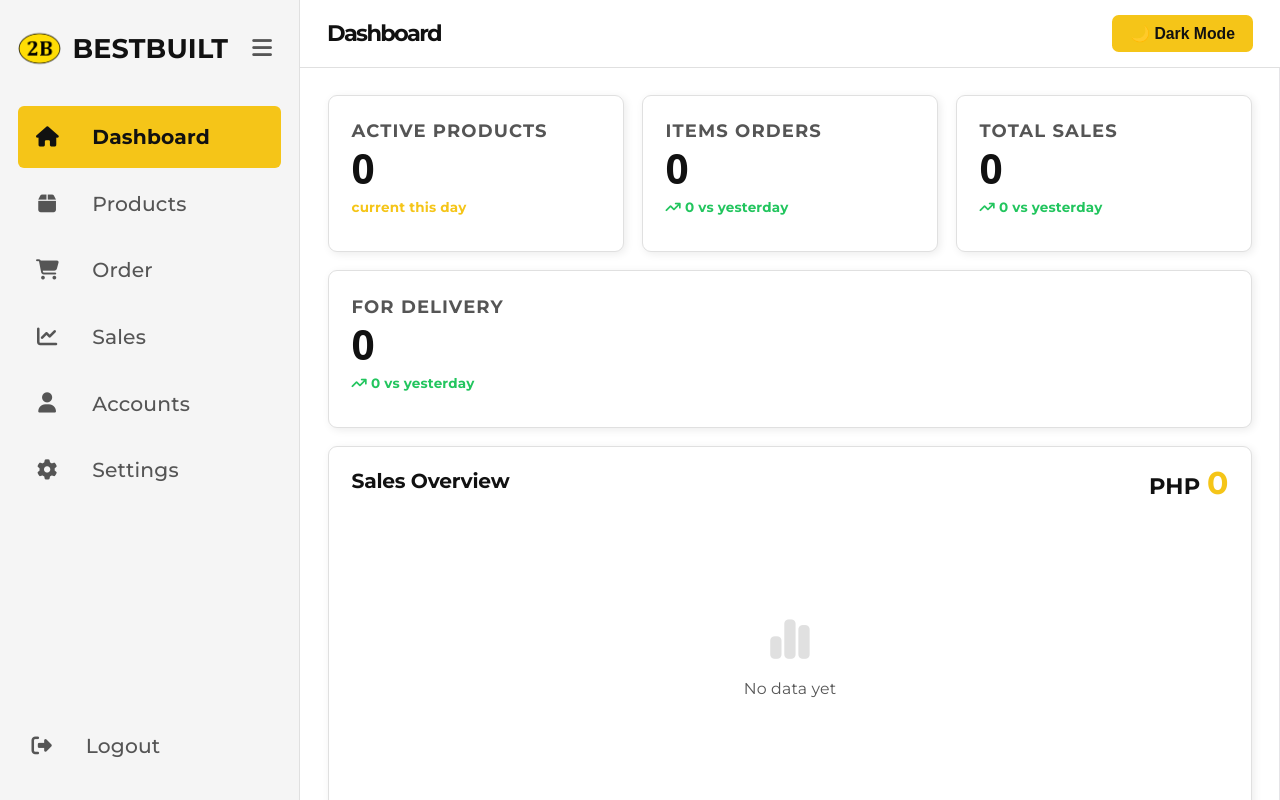
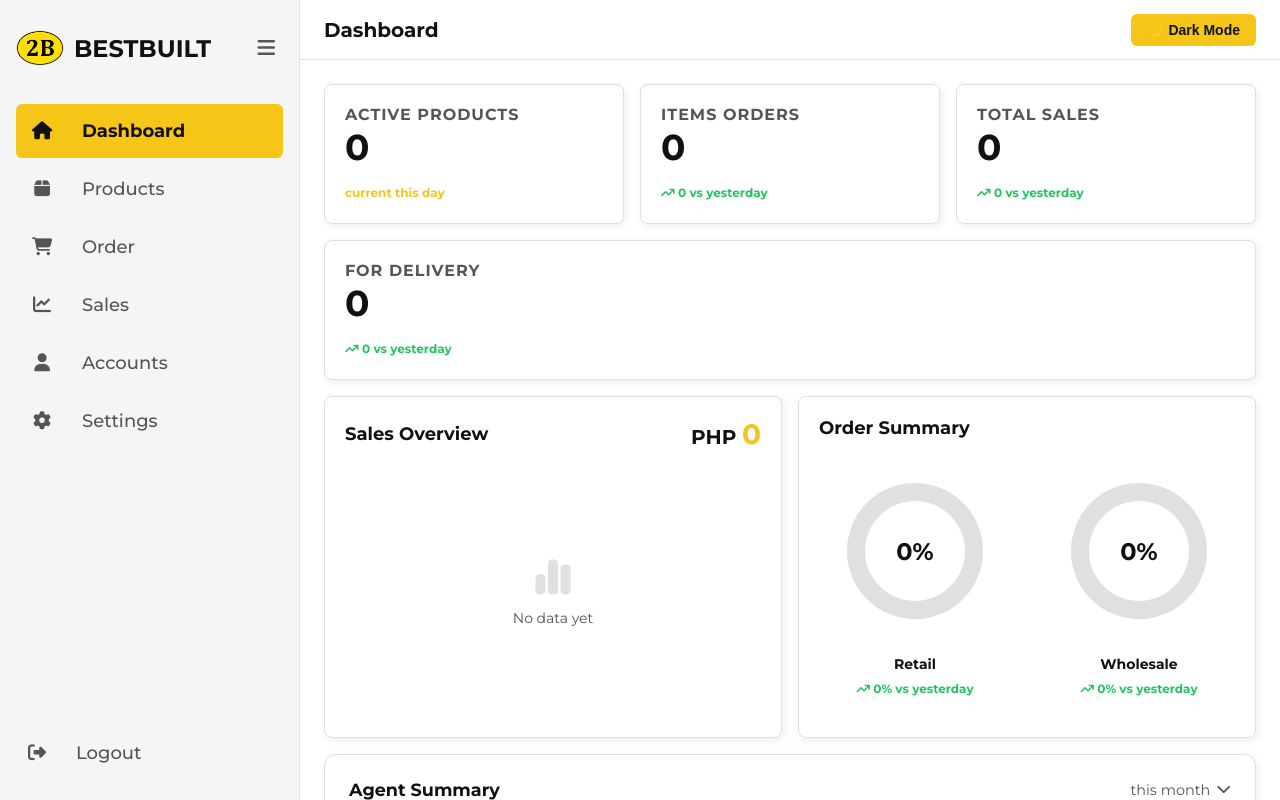
Before and after one commit to crosser800/Kiosk-Website-Control, a React (Vite) app: page / in a window 1280 px wide. Built offline with nearby package versions, Linux system fonts and the light colour scheme.

Commit message:
small adjustments

```diff
--- a/src/App.css
+++ b/src/App.css
@@ -1,52 +1,3 @@
-* {
-  margin: 0;
-  padding: 0;
-  box-sizing: border-box;
-}
-
-:root {
-  --yellow: #f5c518;
-  --background: #ffffff;
-  --surface: #f5f5f5;
-  --text: #111111;
-  --text-muted: #555555;
-  --card-bg: #ffffff;
-  --card-border: #e0e0e0;
-  --card-shadow: 2px 2px 8px rgba(0, 0, 0, 0.08);
-  --hover-bg: #f5c518;
-  --hover-text: #111111;
-}
-
-:root.dark {
-  --background: #111111;
-  --surface: #1a1a1a;
-  --text: #ffffff;
-  --text-muted: #aaaaaa;
-  --card-bg: #1e1e1e;
-  --card-border: #2a2a2a;
-  --card-shadow: 2px 2px 8px rgba(0, 0, 0, 0.4);
-  --hover-bg: #f5c518;
-  --hover-text: #111111;
-}
-
-html, body {
-  width: 100%;
-  height: 100%;
-  overflow: hidden;
-}
-
-body {
-  font-family:"Montserrat", sans-serif;
-  background-color: var(--background);
-  color: var(--text);
-  transition: background-color 0.3s, color 0.3s;
-}
-
-#root {
-  height: 100vh;
-  width: 100%;
-}
-
 .app-container {
   display: flex;
   height: 100vh;
--- a/src/components/Sidebar.module.css
+++ b/src/components/Sidebar.module.css
@@ -44,8 +44,8 @@
 }
 
 .logo img {
-  width: 2.4rem;
-  height: 2.4rem;
+  width: 3rem;
+  height: 3rem;
   border-radius: 50%;
   object-fit: cover;
   flex-shrink: 0;
--- a/src/components/dashboard/ActiveProducts.module.css
+++ b/src/components/dashboard/ActiveProducts.module.css
@@ -28,7 +28,7 @@
   font-size: 2.25rem;
   font-weight: bold;
   color: var(--text);
-  margin-bottom: 0.0625rem;
+  margin-bottom: 1rem;
 }
 
 .subtitle {
--- a/src/components/dashboard/ForDelivery.module.css
+++ b/src/components/dashboard/ForDelivery.module.css
@@ -28,7 +28,7 @@
   font-size: 2.25rem;
   font-weight: bold;
   color: var(--text);
-  margin-bottom: 0.0625rem;
+  margin-bottom: 1rem;
 }
 
 .subtitle {
--- a/src/components/dashboard/ItemsOrders.module.css
+++ b/src/components/dashboard/ItemsOrders.module.css
@@ -28,7 +28,7 @@
   font-size: 2.25rem;
   font-weight: bold;
   color: var(--text);
-  margin-bottom: 0.0625rem;
+  margin-bottom: 1rem;
 }
 
 .subtitle {
--- a/src/components/dashboard/OrderSummary.module.css
+++ b/src/components/dashboard/OrderSummary.module.css
@@ -4,7 +4,6 @@
   border-radius: 0.5rem;
   padding: 1.25rem;
   flex: 1;
-  min-width: 100%;
   box-shadow: var(--card-shadow);
   transition: background-color 0.3s, border 0.3s;
 }
@@ -36,8 +35,8 @@
 
 .donut {
   position: relative;
-  width: 8.125rem;
-  height: 8.125rem;
+  width: 12rem;
+  height: 12rem;
   display: flex;
   align-items: center;
   justify-content: center;
@@ -45,7 +44,7 @@
 
 .percentage {
   position: absolute;
-  font-size: 1.25rem;
+  font-size: 1.5rem;
   font-weight: bold;
   color: var(--text);
 }
@@ -84,11 +83,11 @@
   }
 
   .donut {
-    width: 7rem;
-    height: 7rem;
+    width: 8rem;
+    height: 8rem;
   }
 
   .percentage {
-    font-size: 1rem;
+    font-size: 1.125rem;
   }
 }
--- a/src/components/dashboard/OrderSummary.tsx
+++ b/src/components/dashboard/OrderSummary.tsx
@@ -29,14 +29,14 @@ export default function OrderSummary({
         {/* Retail */}
         <div className={styles.item}>
           <div className={styles.donut}>
-            <ResponsiveContainer width={130} height={130}>
+            <ResponsiveContainer width={160} height={160}>
               <PieChart>
                 <Pie
                   data={retailData}
                   cx="50%"
                   cy="50%"
-                  innerRadius={40}
-                  outerRadius={55}
+                  innerRadius={50}
+                  outerRadius={68}
                   startAngle={90}
                   endAngle={-270}
                   dataKey="value"
@@ -63,14 +63,14 @@ export default function OrderSummary({
         {/* Wholesale */}
         <div className={styles.item}>
           <div className={styles.donut}>
-            <ResponsiveContainer width={130} height={130}>
+            <ResponsiveContainer width={160} height={160}>
               <PieChart>
                 <Pie
                   data={wholesaleData}
                   cx="50%"
                   cy="50%"
-                  innerRadius={40}
-                  outerRadius={55}
+                  innerRadius={50}
+                  outerRadius={68}
                   startAngle={90}
                   endAngle={-270}
                   dataKey="value"
--- a/src/components/dashboard/SalesOverview.module.css
+++ b/src/components/dashboard/SalesOverview.module.css
@@ -4,7 +4,6 @@
   border-radius: 0.5rem;
   padding: 1.25rem;
   flex: 1;
-  min-width: 100%;
   box-shadow: var(--card-shadow);
   transition: background-color 0.3s, border 0.3s;
 }
--- a/src/components/dashboard/TotalSales.module.css
+++ b/src/components/dashboard/TotalSales.module.css
@@ -28,7 +28,7 @@
   font-size: 2.25rem;
   font-weight: bold;
   color: var(--text);
-  margin-bottom: 0.0625rem;
+  margin-bottom: 1rem;
 }
 
 .subtitle {
--- a/src/components/products/TopProducts.module.css
+++ b/src/components/products/TopProducts.module.css
@@ -3,7 +3,7 @@
   border: 1px solid var(--card-border);
   border-radius: 0.5rem;
   padding: 1.5rem;
-  flex: 1;
+  flex: 2.5;
   box-shadow: var(--card-shadow);
   display: flex;
   flex-direction: column;
@@ -50,7 +50,7 @@
 
 .list {
   display: grid;
-  grid-template-columns: repeat(3, minmax(0, 1fr));
+  grid-template-columns: repeat(5, minmax(0, 1fr));
   gap: 0.25rem;
 }
 
@@ -79,7 +79,7 @@
 
 .imageWrapper {
   width: 100%;
-  max-width: 100px;
+  max-width: 60px;
   aspect-ratio: 1 / 1;
 }
 
--- a/src/components/products/TopProducts.tsx
+++ b/src/components/products/TopProducts.tsx
@@ -5,8 +5,8 @@ import {
   type TopProductRecord,
 } from '../../services/topProducts';
 
-const SLOT_COUNT = 3;
-const FALLBACK_ITEM_COUNT = 9;
+const SLOT_COUNT = 5;
+const FALLBACK_ITEM_COUNT = 20;
 const INTERVAL = 3000;
 
 function buildDisplayProducts(products: TopProductRecord[], currentPage: number) {
--- a/src/index.css
+++ b/src/index.css
@@ -1,111 +1,49 @@
-:root {
-  --text: #6b6375;
-  --text-h: #08060d;
-  --bg: #fff;
-  --border: #e5e4e7;
-  --code-bg: #f4f3ec;
-  --accent: #aa3bff;
-  --accent-bg: rgba(170, 59, 255, 0.1);
-  --accent-border: rgba(170, 59, 255, 0.5);
-  --social-bg: rgba(244, 243, 236, 0.5);
-  --shadow: rgba(0, 0, 0, 0.1) 0 10px 15px -3px,
-    rgba(0, 0, 0, 0.05) 0 4px 6px -2px;
-
-  --sans: system-ui, "Montserrat", sans-serif;
-  --heading: system-ui, "Montserrat", sans-serif;
-  --mono: ui-monospace, "Montserrat", sans-serif;
-
-  font: 18px/145% var(--sans);
-  letter-spacing: 0.18px;
-  color-scheme: light dark;
-  color: var(--text);
-  background: var(--bg);
-  font-synthesis: none;
-  text-rendering: optimizeLegibility;
-  -webkit-font-smoothing: antialiased;
-  -moz-osx-font-smoothing: grayscale;
-
-  @media (max-width: 1024px) {
-    font-size: 16px;
-  }
+* {
+  margin: 0;
+  padding: 0;
+  box-sizing: border-box;
 }
 
-@media (prefers-color-scheme: dark) {
-  :root {
-    --text: #9ca3af;
-    --text-h: #f3f4f6;
-    --bg: #16171d;
-    --border: #2e303a;
-    --code-bg: #1f2028;
-    --accent: #c084fc;
-    --accent-bg: rgba(192, 132, 252, 0.15);
-    --accent-border: rgba(192, 132, 252, 0.5);
-    --social-bg: rgba(47, 48, 58, 0.5);
-    --shadow: rgba(0, 0, 0, 0.4) 0 10px 15px -3px,
-      rgba(0, 0, 0, 0.25) 0 4px 6px -2px;
-  }
+:root {
+  --yellow: #f5c518;
+  --background: #ffffff;
+  --surface: #f5f5f5;
+  --text: #111111;
+  --text-muted: #555555;
+  --card-bg: #ffffff;
+  --card-border: #e0e0e0;
+  --card-shadow: 2px 2px 8px rgba(0, 0, 0, 0.08);
+  --hover-bg: #f5c518;
+  --hover-text: #111111;
+}
 
-  #social .button-icon {
-    filter: invert(1) brightness(2);
-  }
+:root.dark {
+  --background: #111111;
+  --surface: #1a1a1a;
+  --text: #ffffff;
+  --text-muted: #aaaaaa;
+  --card-bg: #1e1e1e;
+  --card-border: #2a2a2a;
+  --card-shadow: 2px 2px 8px rgba(0, 0, 0, 0.4);
+  --hover-bg: #f5c518;
+  --hover-text: #111111;
+}
+
+html,
+body {
+  width: 100%;
+  height: 100%;
+  overflow: hidden;
+}
+
+body {
+  font-family: "Montserrat", sans-serif;
+  background-color: var(--background);
+  color: var(--text);
+  transition: background-color 0.3s, color 0.3s;
 }
 
 #root {
-  width: 1126px;
-  max-width: 100%;
-  margin: 0 auto;
-  text-align: center;
-  border-inline: 1px solid var(--border);
-  min-height: 100svh;
-  display: flex;
-  flex-direction: column;
-  box-sizing: border-box;
+  height: 100vh;
+  width: 100%;
 }
-
-body {
-  margin: 0;
-}
-
-h1,
-h2 {
-  font-family: var(--heading);
-  font-weight: 500;
-  color: var(--text-h);
-}
-
-h1 {
-  font-size: 56px;
-  letter-spacing: -1.68px;
-  margin: 32px 0;
-  @media (max-width: 1024px) {
-    font-size: 36px;
-    margin: 20px 0;
-  }
-}
-h2 {
-  font-size: 24px;
-  line-height: 118%;
-  letter-spacing: -0.24px;
-  margin: 0 0 8px;
-  @media (max-width: 1024px) {
-    font-size: 20px;
-  }
-}
-p {
-  margin: 0;
-}
-
-code,
-.counter {
-  font-family: var(--mono);
-  display: inline-flex;
-  border-radius: 4px;
-  color: var(--text-h);
-}
-
-code {
-  font-size: 15px;
-  line-height: 135%;
-  padding: 4px 8px;
-  background: var(--code-bg);
-}
```
